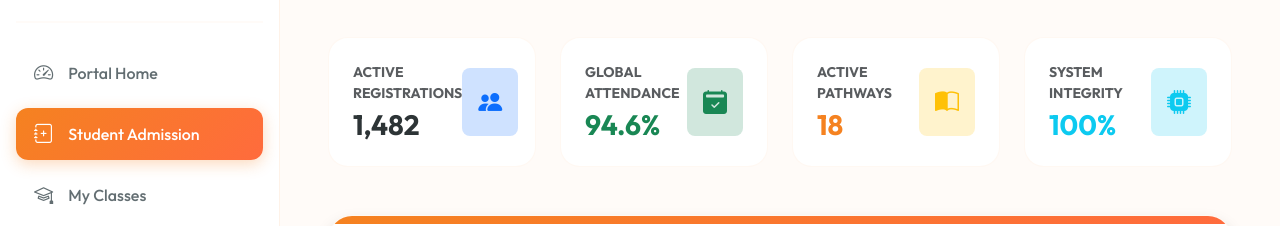
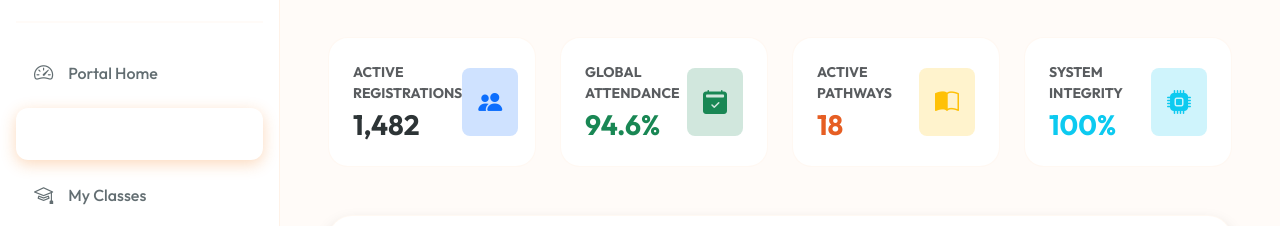
Before and after one commit to sudilmahamadachchi-dotcom/LMS_FOG, a plain HTML site: page admission2.html in a window 1280 px wide. Shown: the part 96-322 px from the top of the page. Drawn offline with nearby package versions, Linux system fonts and the light colour scheme.

Commit message:
Update admission2.html

```diff
--- a/admission2.html
+++ b/admission2.html
@@ -11,9 +11,9 @@
 
     <style>
         :root {
-            --uc-orange: #f58220;
+            --uc-orange: #E65E23;
             --uc-orange-light: #ff9d4d;
-            --uc-gradient: linear-gradient(135deg, #f58220 0%, #ff6b3d 100%);
+            --uc-gradient: linear-gradient(135deg, ##E65E23 0%, #ff6b3d 100%);
             --uc-gradient-dark: linear-gradient(135deg, #e06d12 0%, #d44d22 100%);
             --uc-white: #ffffff;
             --uc-bg: #fffbf8;
```
